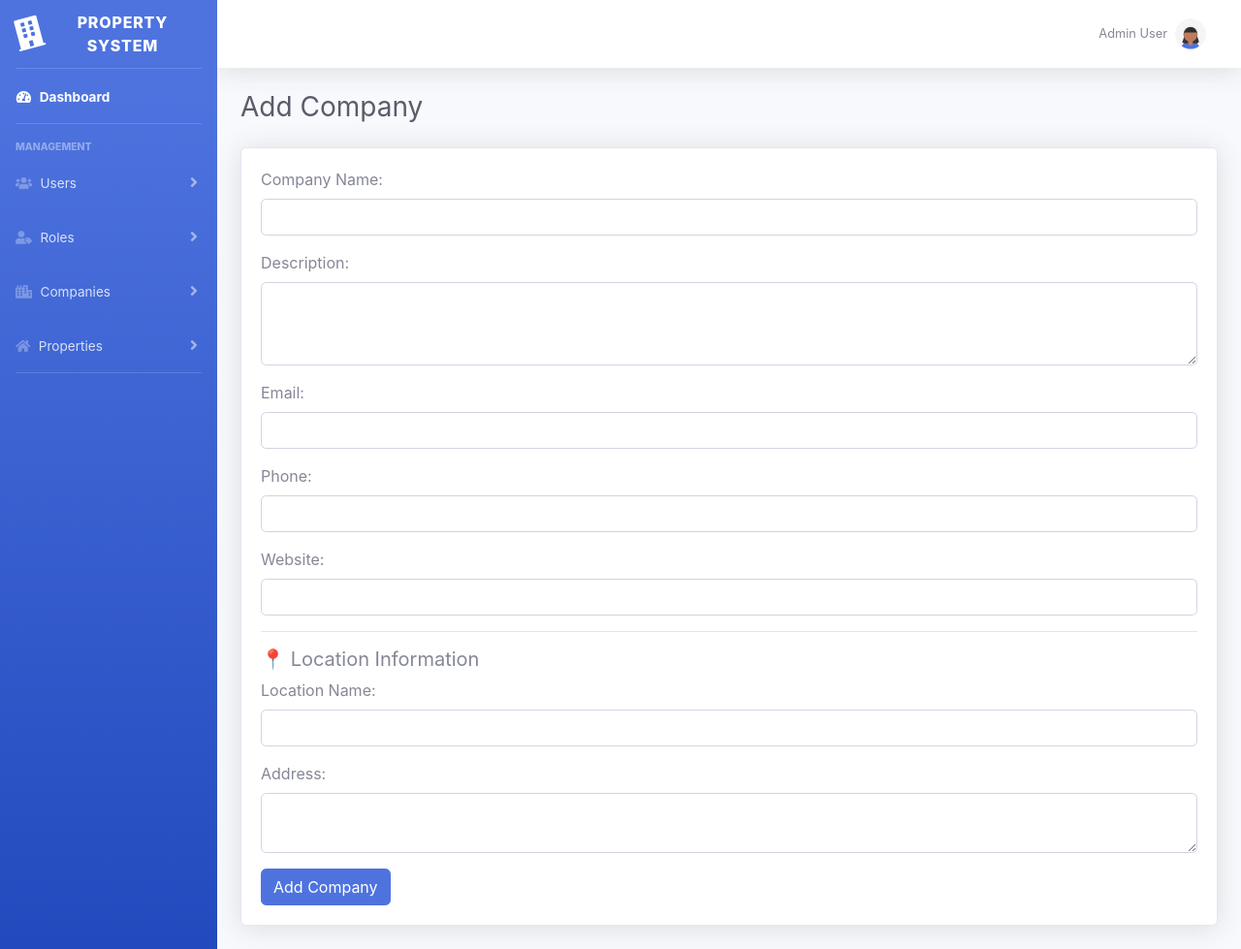
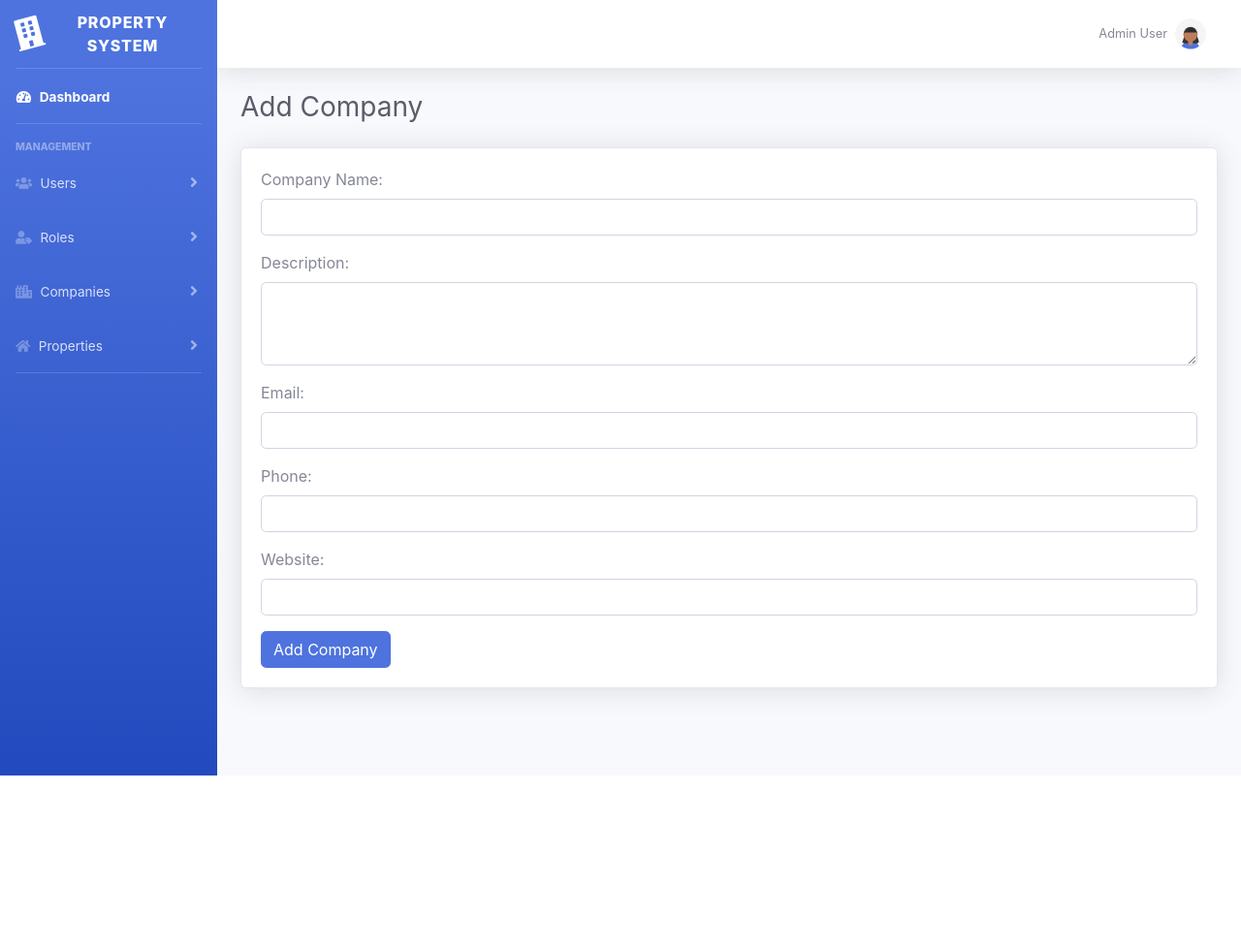
Before and after one commit to VirtusStack/Property_Amenity_Marketing_System, a PHP site: page /Property_Amenity_Marketing_System/add_company.php in a window 1280 px wide. Shown: the whole page at 97% size. After the commit the page ends 800 px from the top, so only its background shows below. Run offline with PHP 8.4, Linux system fonts and the light colour scheme.

Commit message:
Form to add a new company

```diff
--- a/templates/companies/add_company.php
+++ b/templates/companies/add_company.php
@@ -1,7 +1,7 @@
 <?php
 // /templates/companies/add_company.php
 // -------------------------
-// View file: Displays Add Company + Location form
+// View file: Displays Add Company form
 require_once __DIR__ . '/../../config/config.php';
 ?>
 <?php include __DIR__ . "/../include/header.php"; ?>
@@ -80,21 +80,6 @@ require_once __DIR__ . '/../../config/config.php';
                                     value="<?= htmlspecialchars($results['website'] ?? '') ?>">
                             </div>
 
-                            <hr>
-                            <h5>📍 Location Information</h5>
-
-                            <!-- Location Name -->
-                            <div class="form-group mb-3">
-                                <label>Location Name:</label>
-                                <input type="text" name="location_name" class="form-control" required>
-                            </div>
-
-                            <!-- Address -->
-                            <div class="form-group mb-3">
-                                <label>Address:</label>
-                                <textarea name="address" class="form-control" rows="2"></textarea>
-                            </div>
-
                             <!-- Submit Button -->
                             <button type="submit" class="btn btn-primary">Add Company</button>
                         </form>
```
